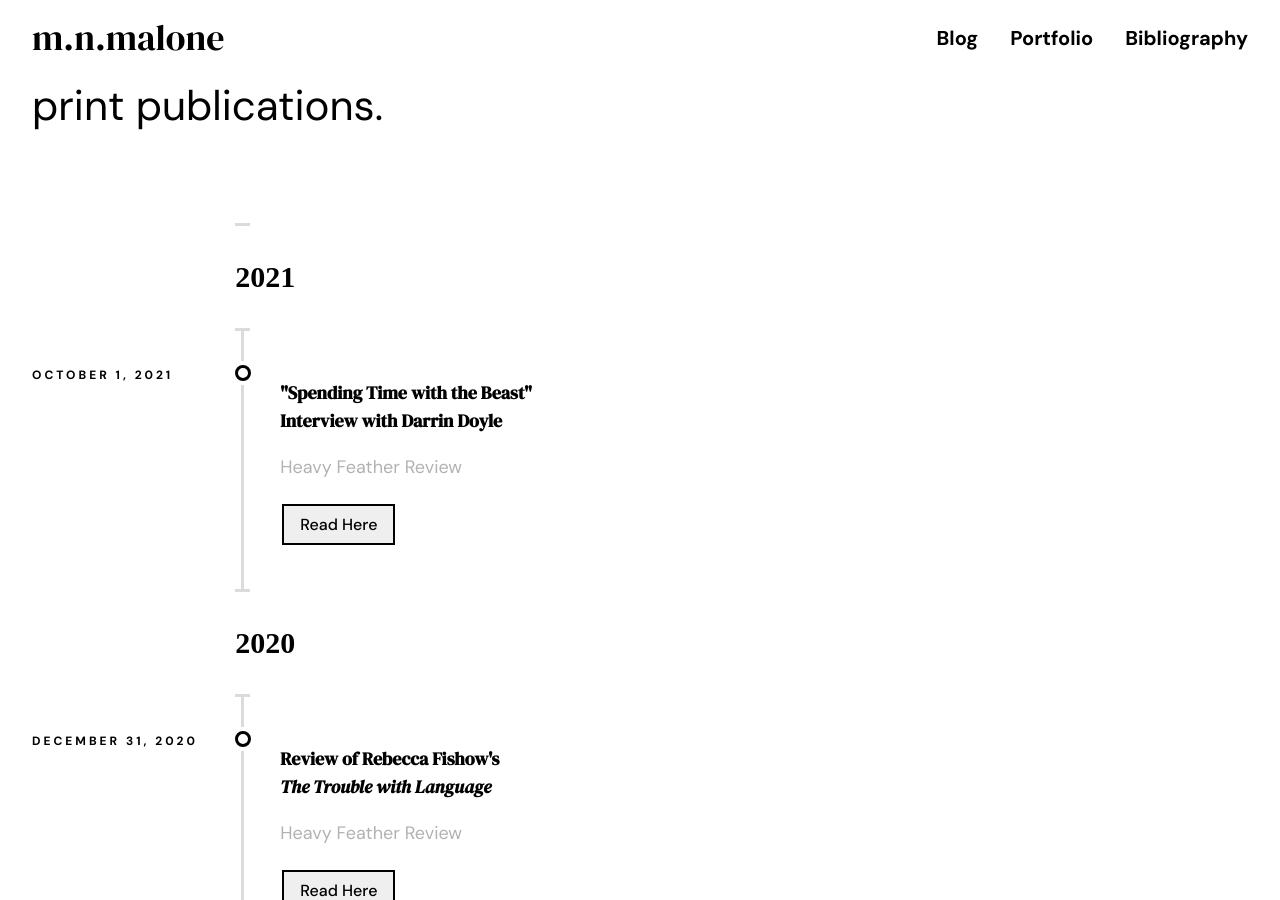
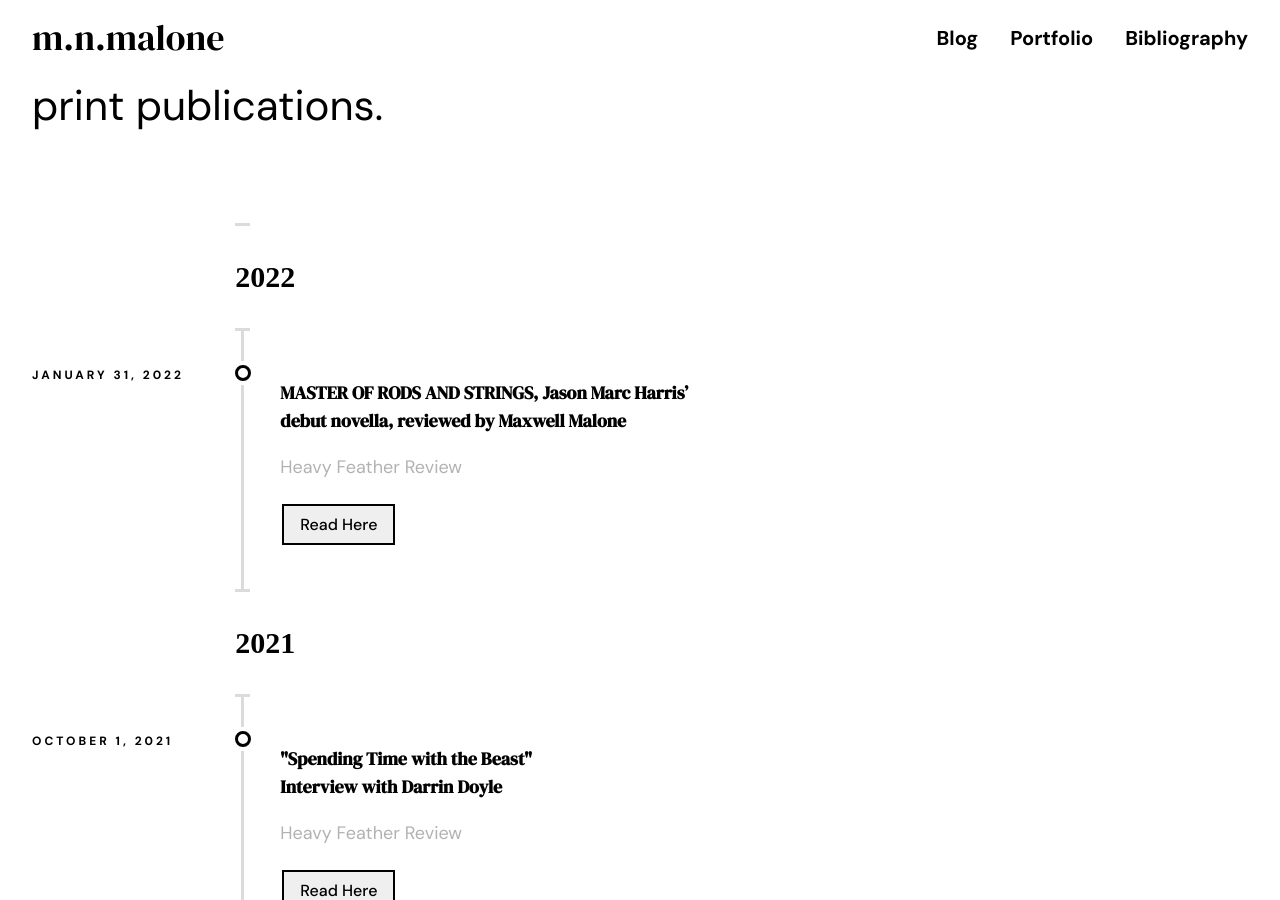
Before and after one commit to mnmalone/mnmalone2021, a Jekyll site: the page built from bibliography.md, in a window 1280 px wide and 900 px high, scrolled down 403 px. Built offline with Jekyll 4.4.1, drawn with Linux system fonts in a browser that asks for light colours; some web fonts are replaced.

Commit message:
Update timeline.html

```diff
--- a/_layouts/timeline.html
+++ b/_layouts/timeline.html
@@ -15,6 +15,24 @@ layout: default
     <div class="row example-split">
         <div class="col-xs-10 col-xs-offset-1 col-sm-8 col-sm-offset-2">
             <ul class="timeline timeline-split">
+                <li class="timeline-item period">
+                    <div class="timeline-info"></div>
+                    <div class="timeline-marker"></div>
+                    <div class="timeline-content">
+                        <h2 class="timeline-title">2022</h2>
+                    </div>
+                </li>
+                <li class="timeline-item">
+                    <div class="timeline-info">
+                        <span>January 31, 2022</span>
+                    </div>
+                    <div class="timeline-marker"></div>
+                    <div class="timeline-content">
+                        <h3 class="event-title">MASTER OF RODS AND STRINGS, Jason Marc Harris’ debut novella, reviewed by Maxwell Malone</h3>
+                        <p class="event-text">Heavy Feather Review</p>
+                        <a href="https://heavyfeatherreview.org/2022/01/31/master-of-rods-and-strings/" target="_blank"><button class="timeline-button timeline-button1">Read Here</button></a>
+                    </div>
+                </li>
                 <li class="timeline-item period">
                     <div class="timeline-info"></div>
                     <div class="timeline-marker"></div>
```
